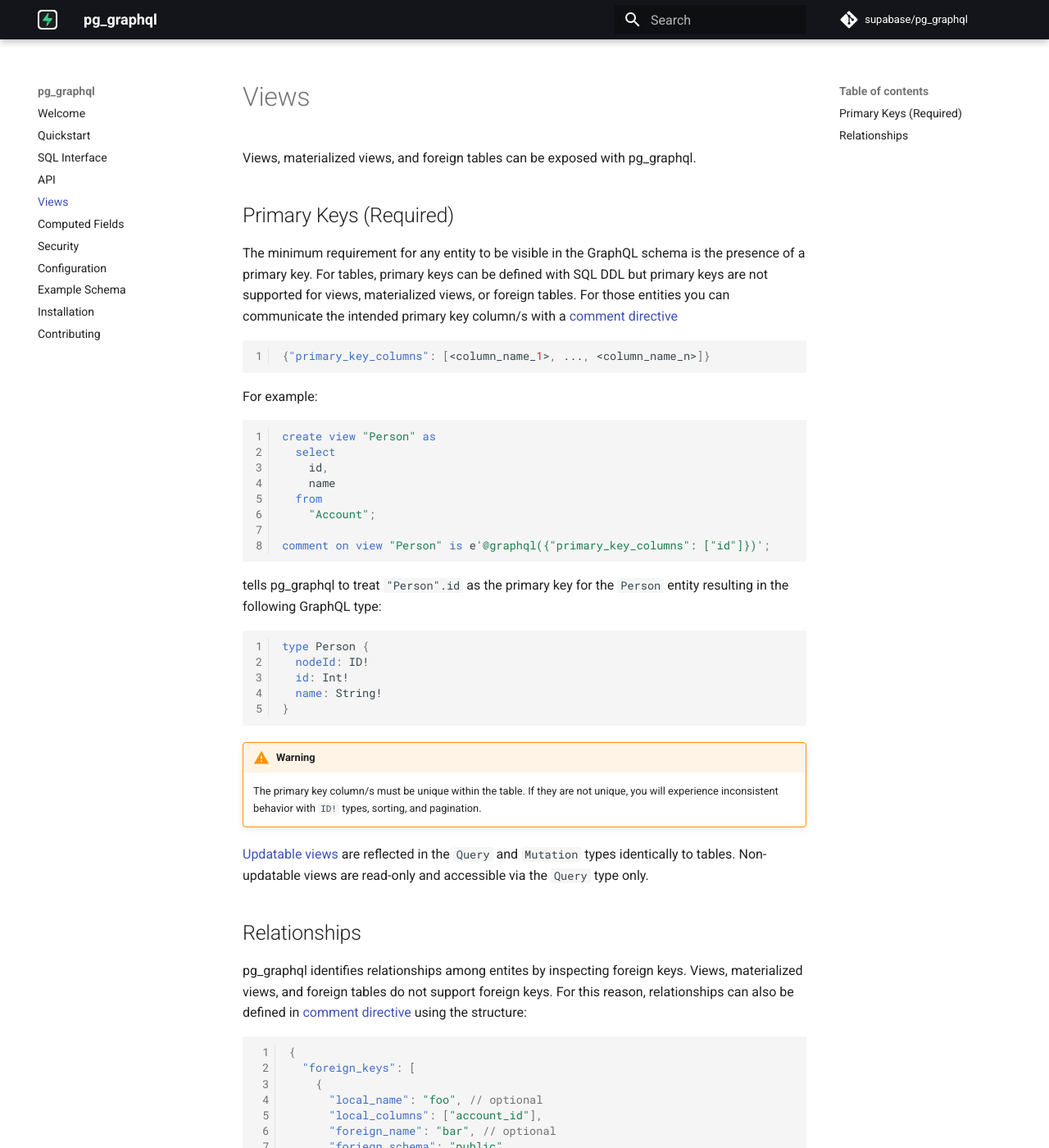
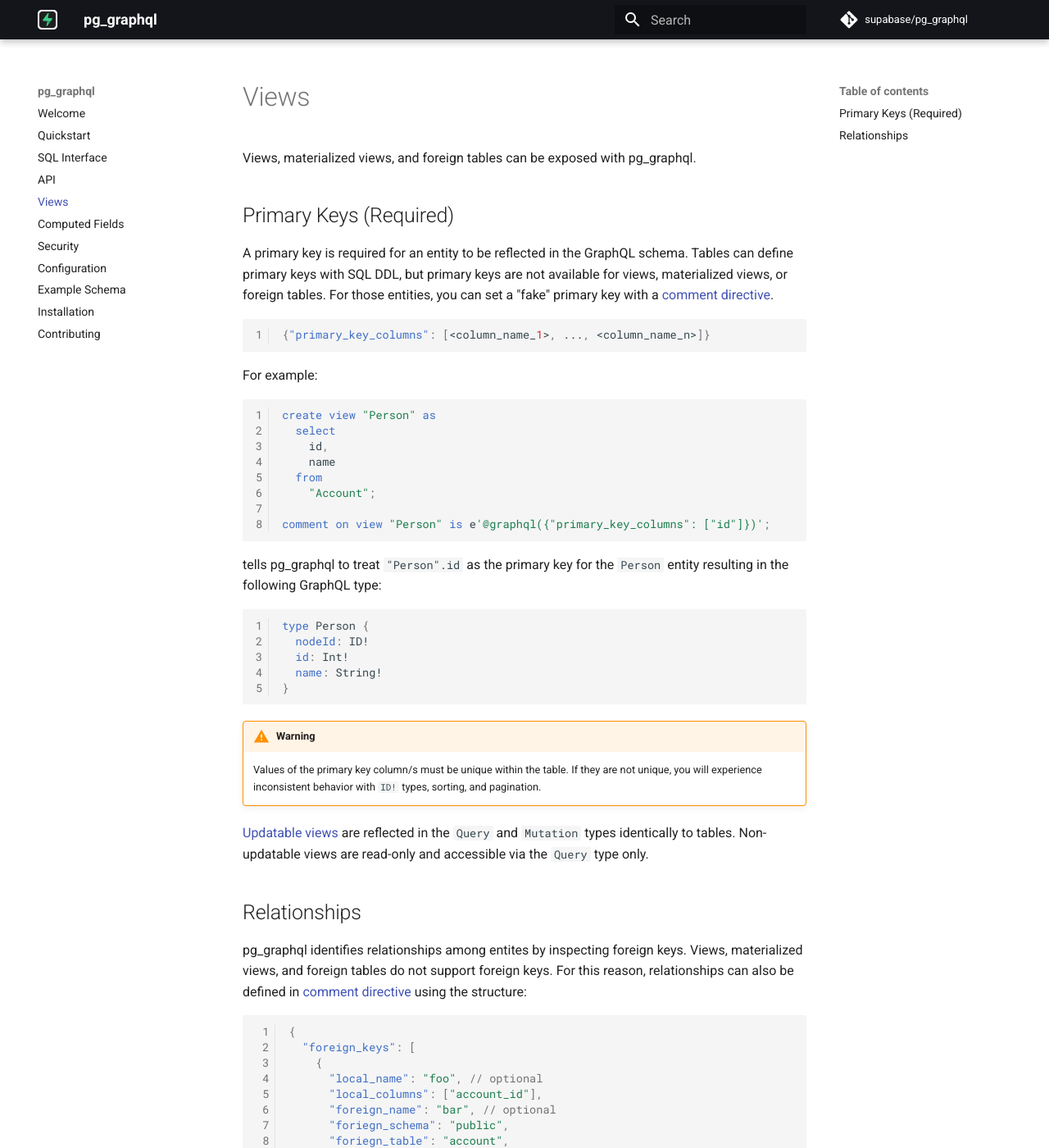
Before and after one commit to supabase/pg_graphql, an MkDocs documentation site: the page built from docs/views.md, in a window 1280 px wide and 1400 px high. Shown: the whole window at 82% size. Built offline with MkDocs 1.6.1 and Material for MkDocs 9.7.7, drawn with Linux system fonts in a browser that asks for light colours; comment, search, counter and statistics services are not loaded; some of the changed text lies outside the part shown.

Commit message:
view doc cleanup

````diff
--- a/docs/views.md
+++ b/docs/views.md
@@ -4,7 +4,7 @@
 
 ## Primary Keys (Required)
 
-The minimum requirement for any entity to be visible in the GraphQL schema is the presence of a primary key. For tables, primary keys can be defined with SQL DDL but primary keys are not supported for views, materialized views, or foreign tables. For those entities you can communicate the intended primary key column/s with a [comment directive](/pg_graphql/configuration/#comment-directives)
+A primary key is required for an entity to be reflected in the GraphQL schema. Tables can define primary keys with SQL DDL, but primary keys are not available for views, materialized views, or foreign tables. For those entities, you can set a "fake" primary key with a [comment directive](/pg_graphql/configuration/#comment-directives).
 ```json
 {"primary_key_columns": [<column_name_1>, ..., <column_name_n>]}
 ```
@@ -32,7 +32,7 @@
 ```
 
 !!! warning
-    The primary key column/s must be unique within the table. If they are not unique, you will experience inconsistent behavior with `ID!` types, sorting, and pagination.
+    Values of the primary key column/s must be unique within the table. If they are not unique, you will experience inconsistent behavior with `ID!` types, sorting, and pagination.
 
 [Updatable views](https://www.postgresql.org/docs/current/sql-createview.html#SQL-CREATEVIEW-UPDATABLE-VIEWS) are reflected in the `Query` and `Mutation` types identically to tables. Non-updatable views are read-only and accessible via the `Query` type only.
 
````
Also changed, not shown: other parts of docs/views.md (+1 -1 lines).
